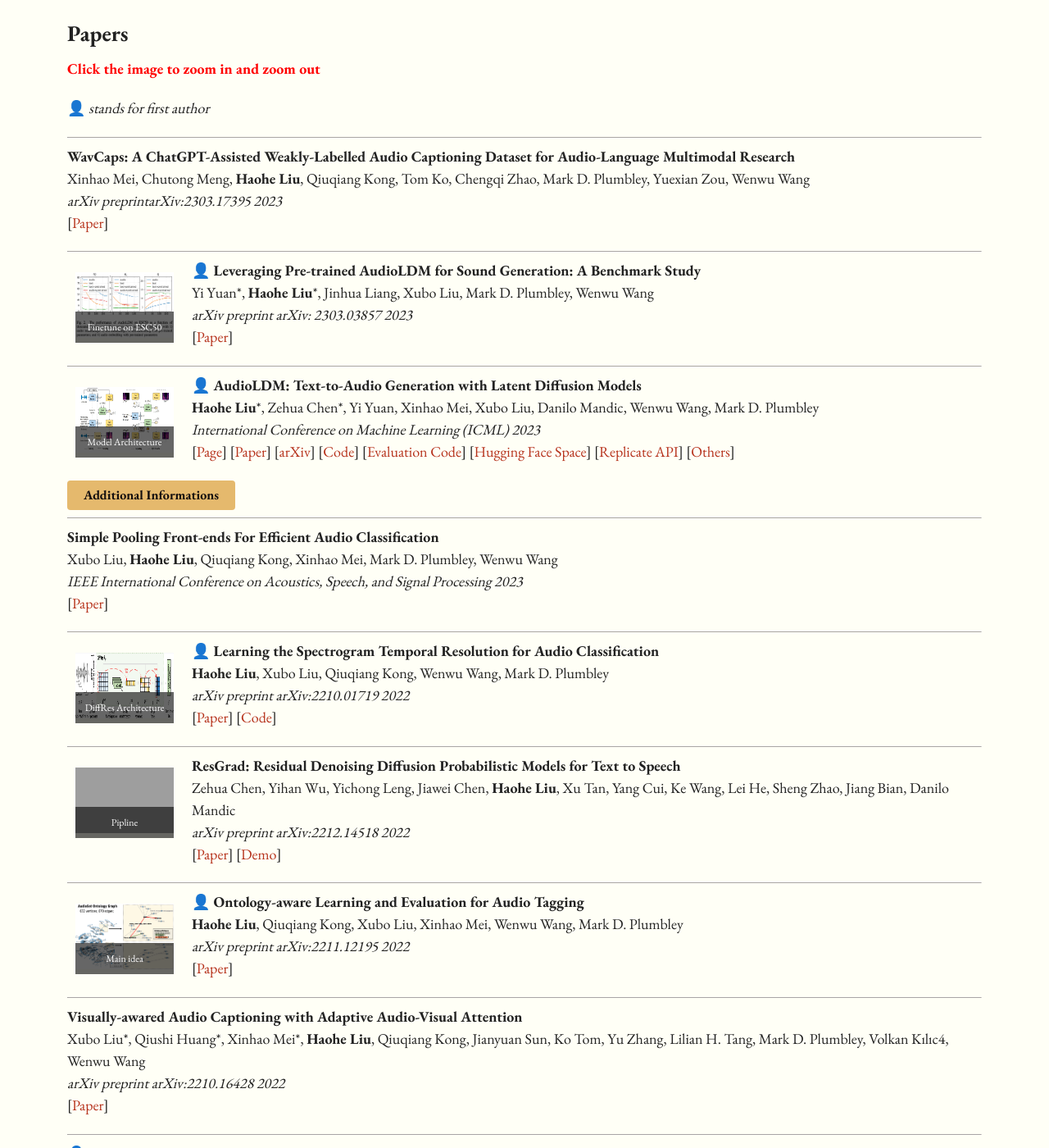
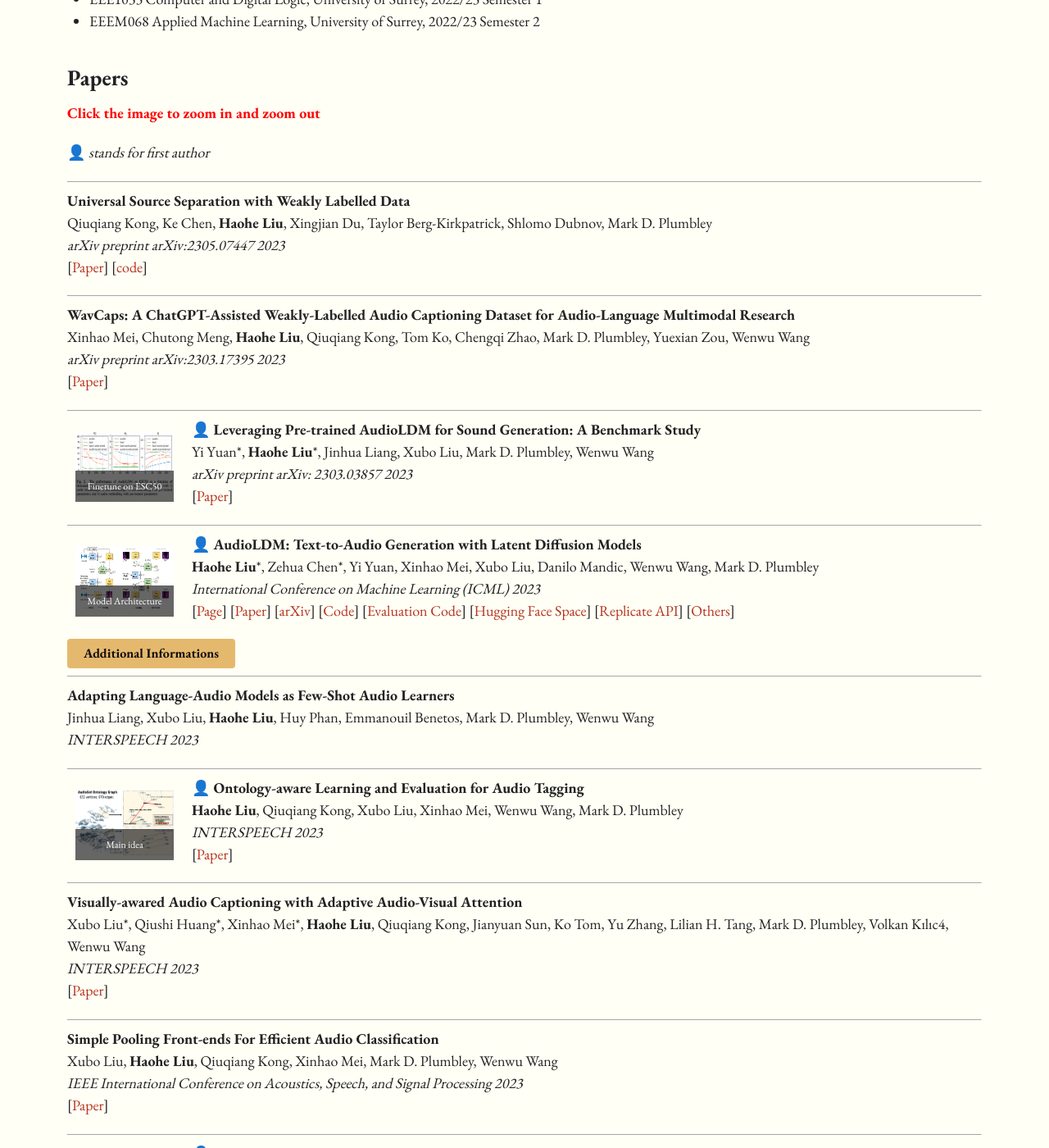
Before and after one commit to haoheliu/haoheliu.github.io, a Jekyll site: the page built from index.md, in a window 1280 px wide and 1400 px high, scrolled down 3310 px. Shown: the whole window at 82% size. Built offline with Jekyll 4.4.1, drawn with Linux system fonts in a browser that asks for light colours; comment, search, counter and statistics services are not loaded; some of the changed text lies outside the part shown; grey boxes are pictures that could not be loaded.

Commit message:
Update index.md

```diff
--- a/index.md
+++ b/index.md
@@ -114,6 +114,10 @@ competitions:
 
 news:
     shown:
+      - time: 2023-05-18 &#128227;
+        note: Three papers are accepted by INTERSPEECH 2023!
+      - time: 2023-05-11 &#128100;
+        note: Visit Department of Engineering, University of Cambridge, UK, for presentation and discussions.
       - time: 2023-04-25 &#128227;
         note: AudioLDM is accepted by ICML, International Conference on Machine Learning.
       - time: 2023-04-14 &#128100;
@@ -184,9 +188,19 @@ news:
         note: Accept a Ph.D. offer from the Ohio State University!
 
 pubs:
+    - title: "Universal Source Separation with Weakly Labelled Data"
+      author:  "Qiuqiang Kong, Ke Chen, **Haohe Liu**, Xingjian Du, Taylor Berg-Kirkpatrick, Shlomo Dubnov, Mark D. Plumbley"
+      journal: "arXiv preprint arXiv:2305.07447"
+      year:    "2023"
+      media:
+        - name: "Paper"
+          url:  https://arxiv.org/abs/2305.07447
+        - name: "code"
+          url: https://github.com/bytedance/uss
+
     - title: "WavCaps: A ChatGPT-Assisted Weakly-Labelled Audio Captioning Dataset for Audio-Language Multimodal Research"
       author:  "Xinhao Mei, Chutong Meng, **Haohe Liu**, Qiuqiang Kong, Tom Ko, Chengqi Zhao, Mark D. Plumbley, Yuexian Zou, Wenwu Wang"
-      journal: "arXiv preprintarXiv:2303.17395"
+      journal: "arXiv preprint arXiv:2303.17395"
       year:    "2023"
       media:
         - name: "Paper"
@@ -231,6 +245,36 @@ pubs:
         - content: "2023-03-08 AudioLDM have reached 1000 stars on Github!"
         - content: "2023-03-09 AudioLDM reaches 400 likes on Hugging Face! Currently rank the TOP 25 liked spaces!"
 
+    - title:   "Adapting Language-Audio Models as Few-Shot Audio Learners"
+      author:  "Jinhua Liang, Xubo Liu, **Haohe Liu**, Huy Phan, Emmanouil Benetos, Mark D. Plumbley, Wenwu Wang"
+      journal: "INTERSPEECH"
+      year:    "2023"
+      # image:   "/images/no.svg"
+      # media:
+      #   - name: "Paper"
+      #     url:  https://arxiv.org/abs/2210.16428
+
+    - title:   "👤 Ontology-aware Learning and Evaluation for Audio Tagging"
+      author:  "**Haohe Liu**, Qiuqiang Kong, Xubo Liu, Xinhao Mei, Wenwu Wang, Mark D. Plumbley"
+      journal: "INTERSPEECH"
+      year:    "2023"
+      # image:   "/images/no.svg"
+      images:
+        - caption: "Main idea"
+          url: "images/ontology-based-map.png"
+      media:
+        - name: "Paper"
+          url:  https://arxiv.org/abs/2211.12195
+
+    - title:   "Visually-awared Audio Captioning with Adaptive Audio-Visual Attention"
+      author:  "Xubo Liu\\*, Qiushi Huang\\*, Xinhao Mei\\*, **Haohe Liu**, Qiuqiang Kong, Jianyuan Sun, Ko Tom, Yu Zhang, Lilian H. Tang, Mark D. Plumbley, Volkan Kılıc4, Wenwu Wang"
+      journal: "INTERSPEECH"
+      year:    "2023"
+      # image:   "/images/no.svg"
+      media:
+        - name: "Paper"
+          url:  https://arxiv.org/abs/2210.16428
+
     - title:   "Simple Pooling Front-ends For Efficient Audio Classification"
       author:  "Xubo Liu, **Haohe Liu**, Qiuqiang Kong, Xinhao Mei, Mark D. Plumbley, Wenwu Wang"
       journal: "IEEE International Conference on Acoustics, Speech, and Signal Processing"
@@ -265,27 +309,6 @@ pubs:
           url: "https://arxiv.org/abs/2212.14518"
         - name: "Demo"
           url: "https://resgrad1.github.io/"
-
-    - title:   "👤 Ontology-aware Learning and Evaluation for Audio Tagging"
-      author:  "**Haohe Liu**, Qiuqiang Kong, Xubo Liu, Xinhao Mei, Wenwu Wang, Mark D. Plumbley"
-      journal: "arXiv preprint arXiv:2211.12195"
-      year:    "2022"
-      # image:   "/images/no.svg"
-      images:
-        - caption: "Main idea"
-          url: "images/ontology-based-map.png"
-      media:
-        - name: "Paper"
-          url:  https://arxiv.org/abs/2211.12195
-
-    - title:   "Visually-awared Audio Captioning with Adaptive Audio-Visual Attention"
-      author:  "Xubo Liu\\*, Qiushi Huang\\*, Xinhao Mei\\*, **Haohe Liu**, Qiuqiang Kong, Jianyuan Sun, Ko Tom, Yu Zhang, Lilian H. Tang, Mark D. Plumbley, Volkan Kılıc4, Wenwu Wang"
-      journal: "arXiv preprint arXiv:2210.16428"
-      year:    "2022"
-      # image:   "/images/no.svg"
-      media:
-        - name: "Paper"
-          url:  https://arxiv.org/abs/2210.16428
 
     - title:   "👤 Surrey System for DCASE 2022 Task 5: Few-shot Bio-acoustic Event Detection with Segment-level Metric Learning"
       author:  "**Haohe Liu**, Xubo Liu, Xinhao Mei, Qiuqiang Kong, Wenwu Wang, Mark D. Plumbley"
```
